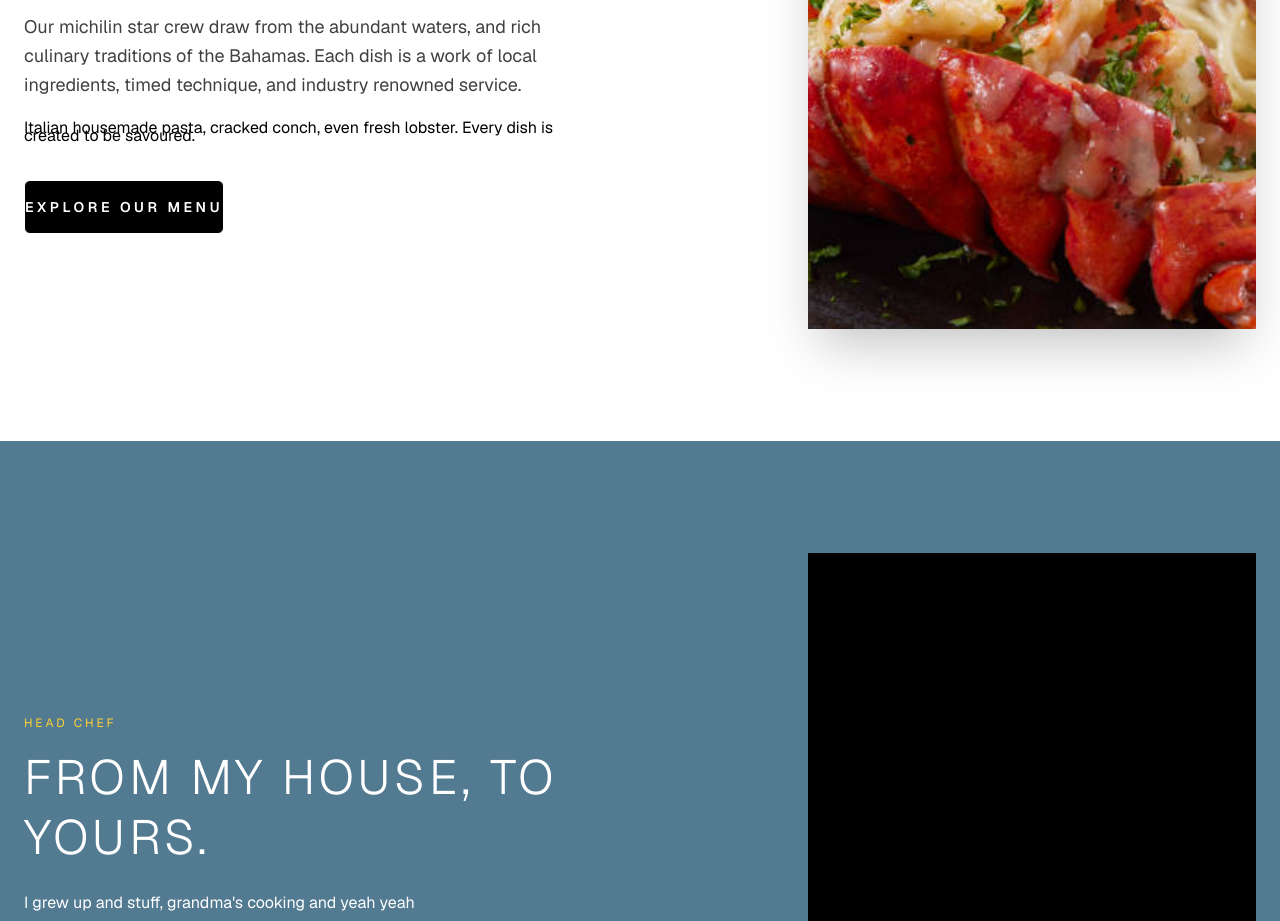
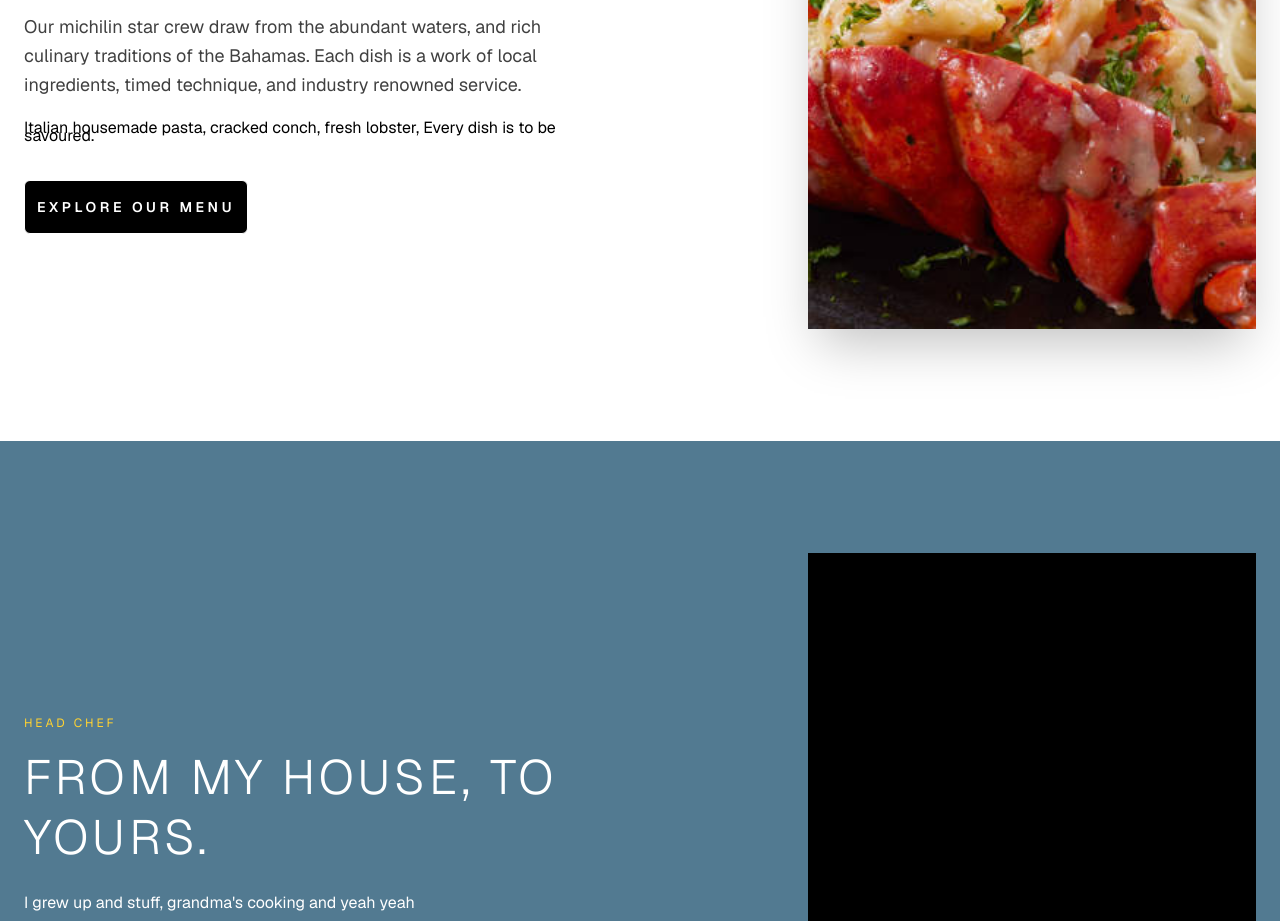
Before and after one commit to Haruni26/fictional-restaurant-site, a Next.js app: page / in a window 1280 px wide. Shown: the part 1820-2741 px from the top of the page. Built offline with nearby package versions, Linux system fonts and the light colour scheme.

Commit message:
Edited folder name for consistency, changed coloring on "exploring the menu" button

```diff
--- a/app/page.tsx
+++ b/app/page.tsx
@@ -116,15 +116,15 @@ export default function Home() {
                 culinary traditions of the Bahamas. Each dish is a work of local
                 ingredients, timed technique, and industry renowned service.
               </p>
+              {/* Need to fix bottom text */}
               <p>
-                Italian housemade pasta, cracked conch, even fresh lobster.
-                Every dish is created to be savoured.
+                Italian housemade pasta, cracked conch, fresh lobster, Every
+                dish is to be savoured.
               </p>
             </div>
-            {/* Need to fix bottom text and button padding */}
             <Link
               href="/menu"
-              className="inline-block text-sm tracking-[0.25em] uppercase py-4 bg-black text-white rounded-md font-semibold border hover:bg-white hover:border-black hover:text-black hover:shadow-lg transition-all duration-300"
+              className="inline-block text-sm tracking-[0.25em] uppercase py-4 bg-black text-white px-3 rounded-md font-semibold border hover:bg-[#527a91] hover:border-black hover:shadow-lg transition-all duration-300"
             >
               Explore Our Menu
             </Link>
```
Also changed, not shown: app/our-story/page.tsx (renamed from app/about/page.tsx).
